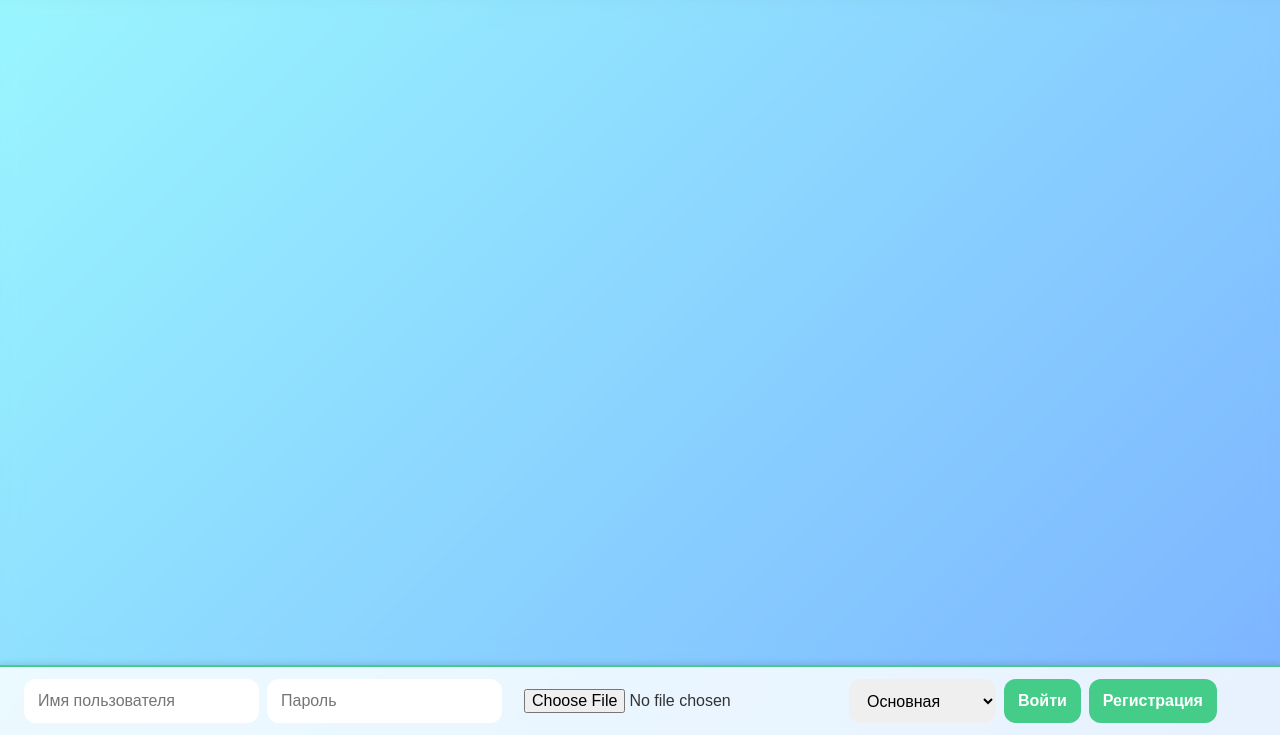
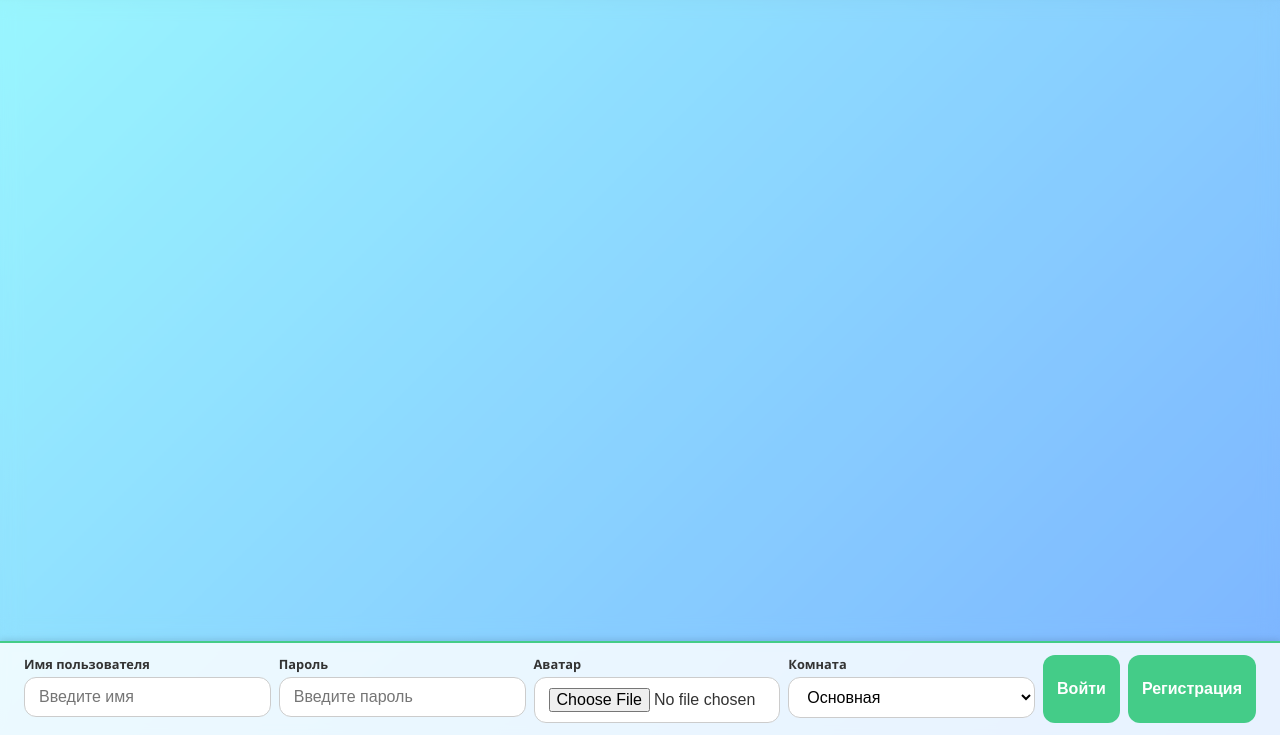
Before and after one commit to go-portfolio/websocket-chat, a plain HTML site: page internal/web/index.html in a window 1280 px wide. Shown: the part 65-800 px from the top of the page. Drawn offline with Linux system fonts and the light colour scheme.

Commit message:
feat: Добавить подписи к полям ввода в html - Добавлены красивые подписи к полям ввода

```diff
--- a/internal/web/index.html
+++ b/internal/web/index.html
@@ -133,6 +133,37 @@
         flex: 1;
       }
 
+      /* ==== Красивые поля ввода ==== */
+      .input-group {
+        display: flex;
+        flex-direction: column;
+        position: relative;
+        flex: 1;
+        min-width: 140px;
+      }
+
+      .input-group label {
+        font-size: 0.8em;
+        margin-bottom: 4px;
+        color: #333;
+        font-weight: 600;
+      }
+
+      .input-group input,
+      .input-group select {
+        padding: 10px 14px;
+        border-radius: 12px;
+        border: 1px solid #ccc;
+        background: #fff;
+        transition: 0.2s;
+      }
+
+      .input-group input:focus,
+      .input-group select:focus {
+        border-color: #4c8;
+        box-shadow: 0 0 8px rgba(76, 200, 140, 0.6);
+      }
+
       @keyframes fadeIn {
         from {
           opacity: 0;
@@ -159,14 +190,25 @@
     <footer>
       <!-- Форма авторизации -->
       <form id="auth">
+        <div class="input-group">
+          <label for="username">Имя пользователя</label>
           <input
             id="username"
-          placeholder="Имя пользователя"
+            placeholder="Введите имя"
             maxlength="24"
             required
           />
-        <input id="password" type="password" placeholder="Пароль" required />
+        </div>
+        <div class="input-group">
+          <label for="password">Пароль</label>
+          <input id="password" type="password" placeholder="Введите пароль" required />
+        </div>
+        <div class="input-group">
+          <label for="avatar">Аватар</label>
           <input id="avatar" type="file" accept="image/*" />
+        </div>
+        <div class="input-group">
+          <label for="room">Комната</label>
           <select id="room">
             <option value="default">Основная</option>
             <option value="sports">Спортивная</option>
@@ -177,14 +219,21 @@
             <option value="travel">Путешествия</option>
             <option value="random">Болталка</option>
           </select>
+        </div>
         <button type="submit">Войти</button>
         <button type="button" id="register">Регистрация</button>
       </form>
 
       <!-- Форма чата -->
       <form id="chat" style="display: none">
+        <div class="input-group" style="flex:2">
+          <label for="text">Сообщение</label>
           <input id="text" placeholder="Введите сообщение..." />
-        <input id="to" placeholder="Кому (необязательно)" />
+        </div>
+        <div class="input-group">
+          <label for="to">Кому</label>
+          <input id="to" placeholder="Необязательно" />
+        </div>
         <button type="submit">Отправить</button>
         <button type="button" id="logout">Выйти</button>
       </form>
```
Also changed, not shown: screenshot/run.png (added). Lines whose indentation alone changed are shown as unchanged.
